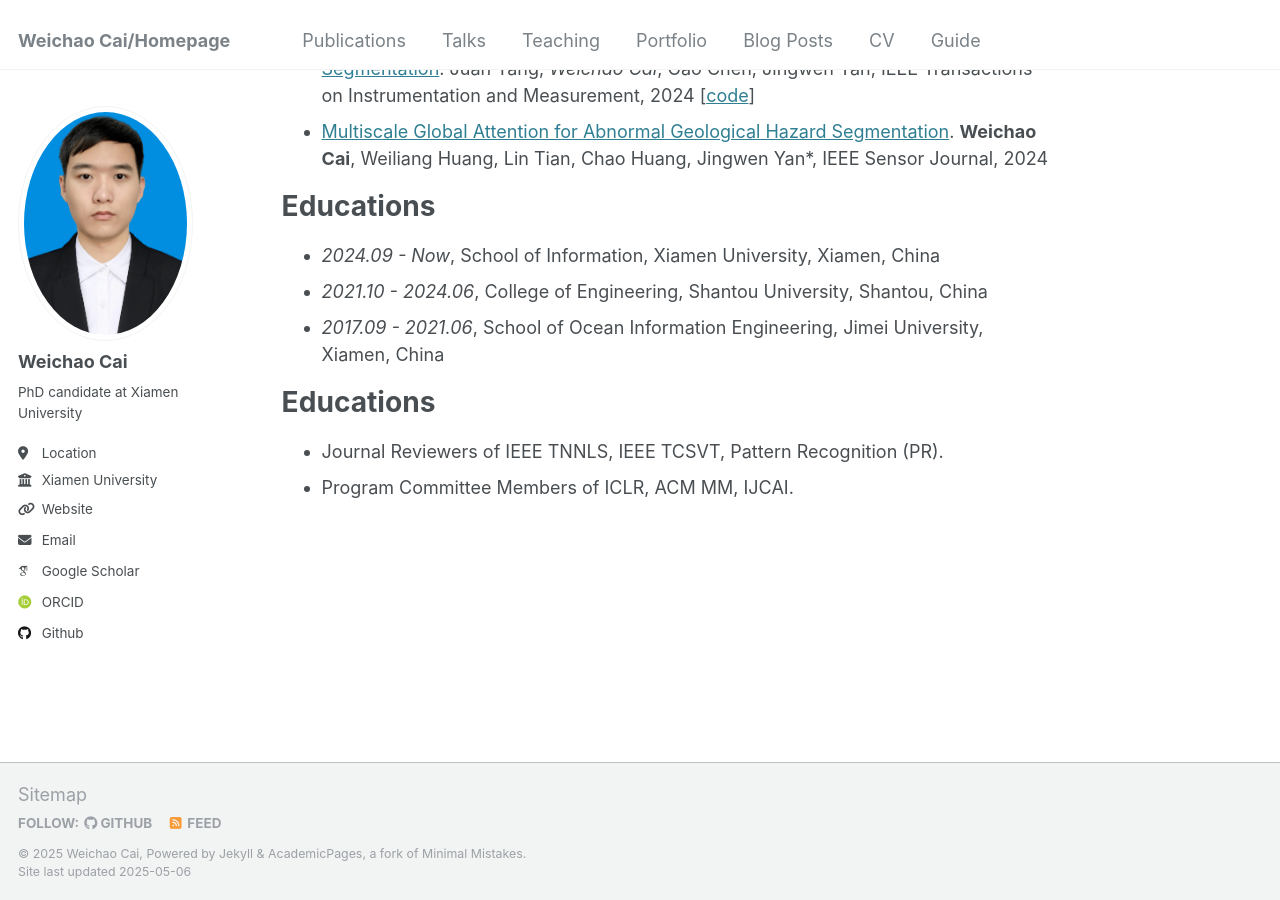
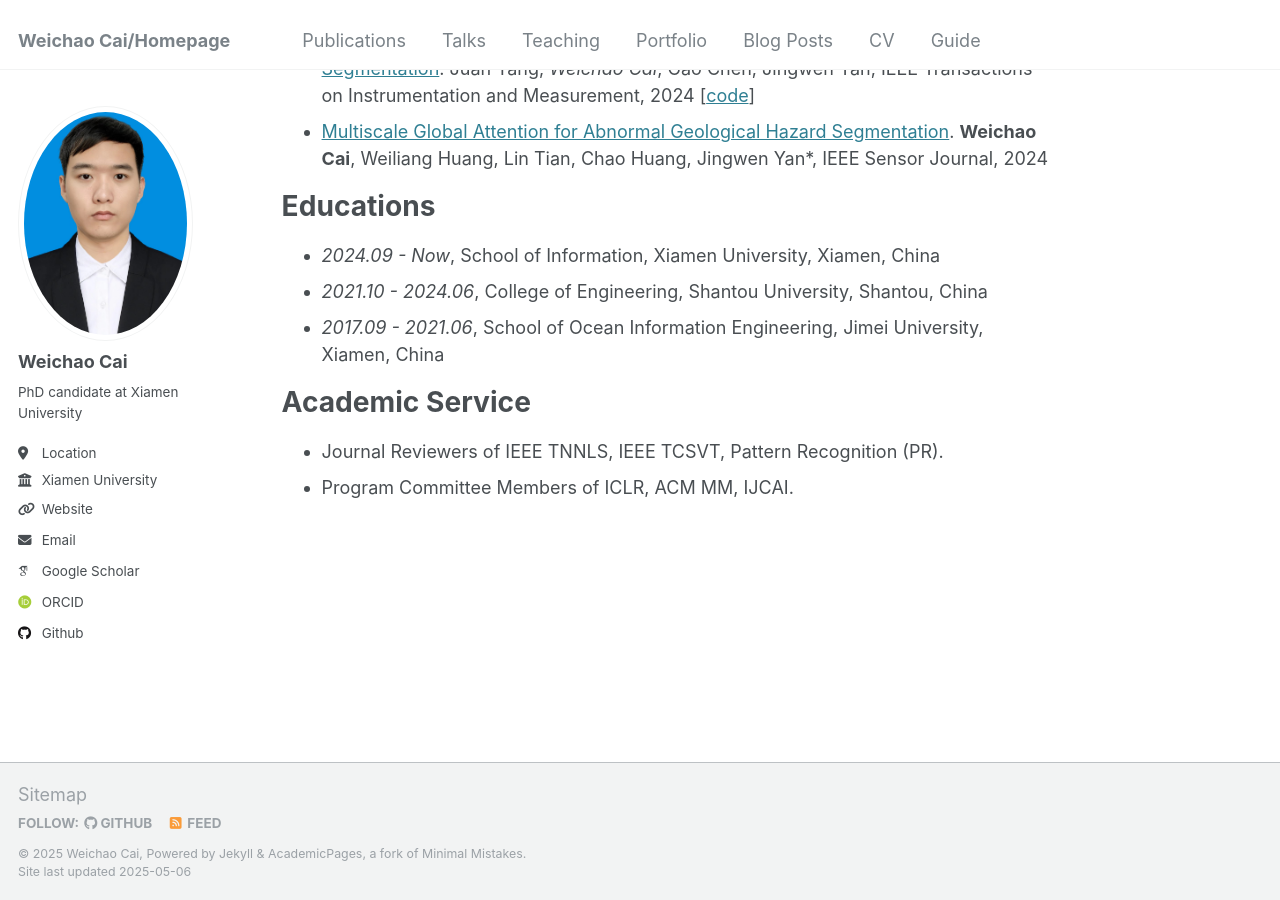
Before and after one commit to GPIOX/weichaocai.github.io, a Jekyll site: the page built from _pages/about.md, in a window 1280 px wide and 900 px high, scrolled down 855 px. Built offline with Jekyll 4.4.1, drawn with Linux system fonts in a browser that asks for light colours; some web fonts are replaced.

Commit message:
Update about.md

```diff
--- a/_pages/about.md
+++ b/_pages/about.md
@@ -29,6 +29,6 @@ I am currently a PhD Candidate at the School of Information, Xiamen University,
 - *2021.10 - 2024.06*, College of Engineering, Shantou University, Shantou, China
 - *2017.09 - 2021.06*, School of Ocean Information Engineering, Jimei University, Xiamen, China
 
-# Educations
+# Academic Service
 - Journal Reviewers of IEEE TNNLS, IEEE TCSVT, Pattern Recognition (PR).
 - Program Committee Members of ICLR, ACM MM, IJCAI.
```
